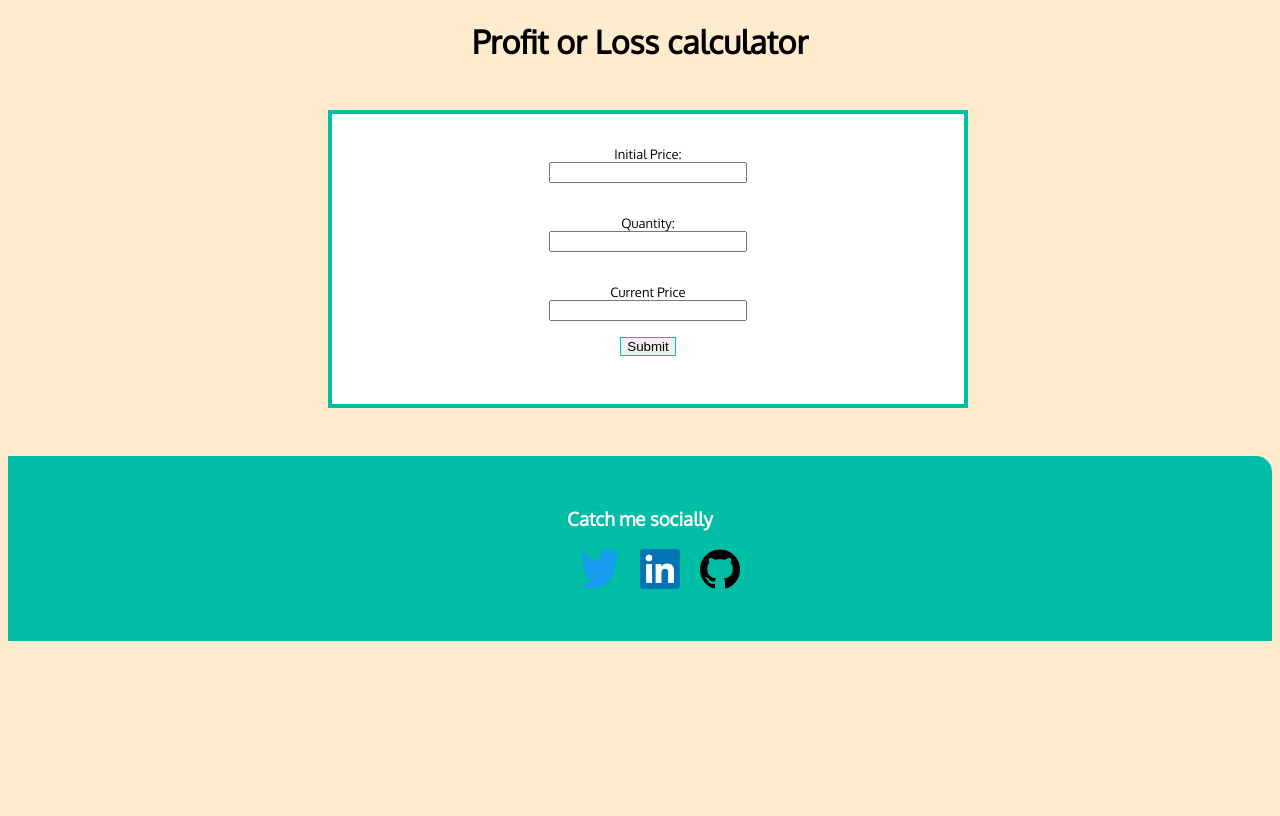
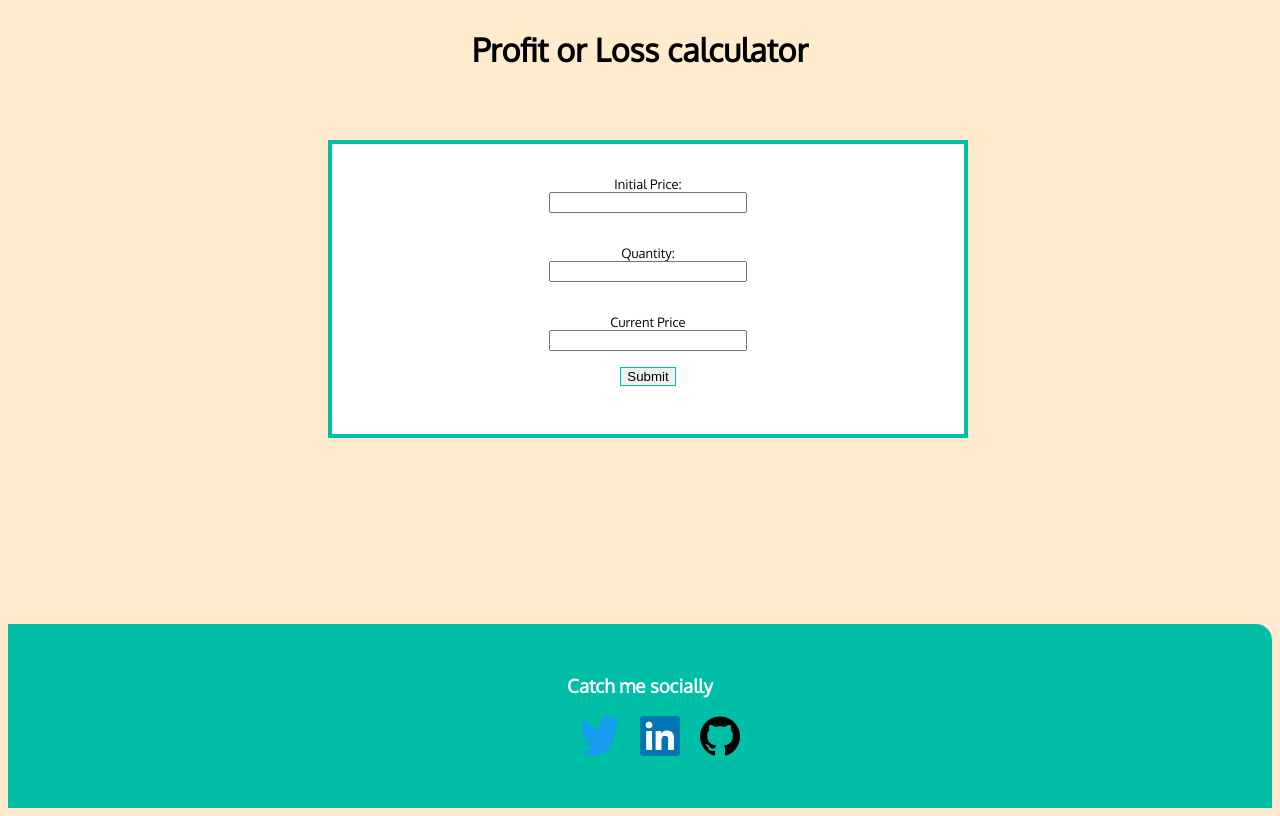
Before and after one commit to htihaS/neoG-profit-or-loss, a plain HTML site: page index.html in a window 1280 px wide. Drawn offline with Linux system fonts and the light colour scheme.

Commit message:
footer fixed

```diff
--- a/style.css
+++ b/style.css
@@ -14,6 +14,9 @@ h1{
 body{
     background-color: blanchedalmond;
     font-family: 'Oxygen', sans-serif;
+    min-height: 100vh;
+    display: flex;
+    flex-direction: column;
 }
 label{
     padding-top: 2rem;
@@ -37,7 +40,7 @@ button{
     text-align: center;
     color:white;
     border-top-right-radius: 1rem;
-    margin-top: 1rem ;
+    margin-top: auto ;
     margin-left: 0rem;
     margin-right: 0rem;
 }
```
